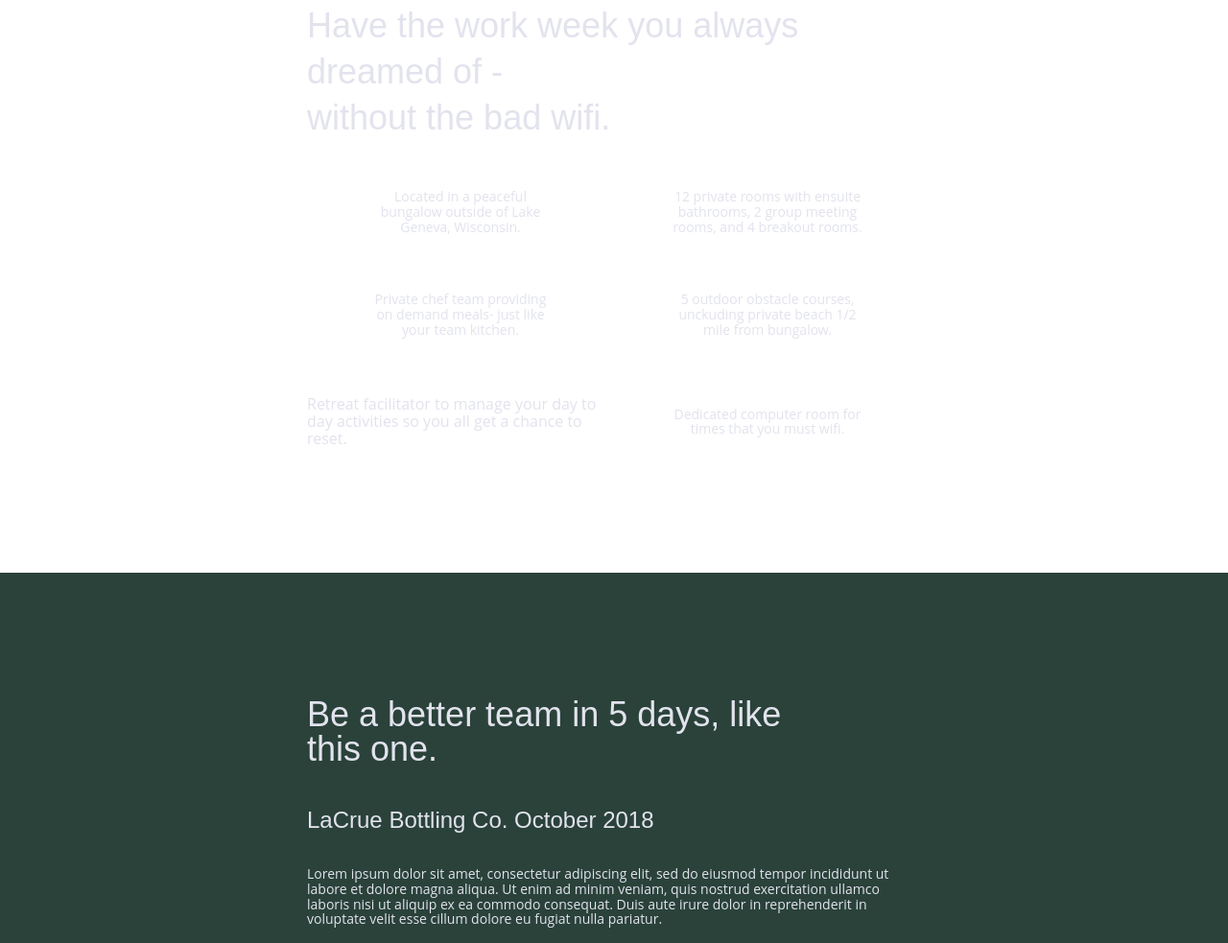
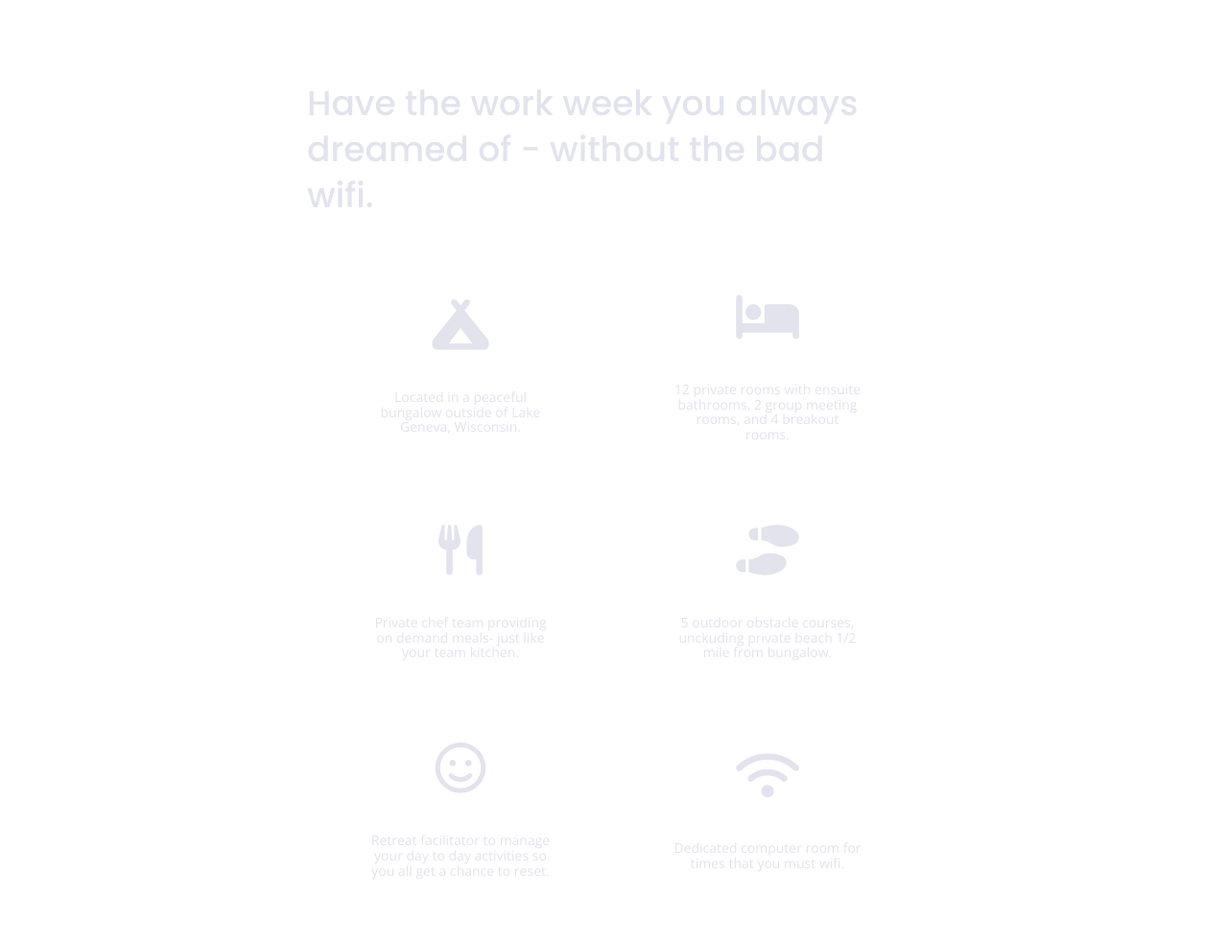
Before and after one commit to Kelsea-B/unplugged-retreat, a website built with Parcel: page index.html in a window 1280 px wide. Shown: the part 1059-2042 px from the top of the page at 96% size. Built offline with nearby package versions, Linux system fonts and the light colour scheme; files whose address does not match are found by name.

Commit message:
added icons

```diff
--- a/css/main.css
+++ b/css/main.css
@@ -297,6 +297,9 @@ input[type=button] {
 /* Features */
 
 .features {
+  background: url('../img/unplugged-retreat-features.jpg');
+  background-size: cover;
+  background-position: center;
   display: flex;
   justify-content: center;
   flex-flow: row wrap;
@@ -311,17 +314,27 @@ input[type=button] {
   margin: 30px 0;
 }
 
-.features p {
-  margin: 0;
-  text-align: center;
-}
-
 .features .features-items {
   display: flex;
   justify-content: center;
   align-items: center;
-  flex-flow: wrap;
+  flex-flow: row wrap;
 }
+
+.features i {
+  font-size: 3.75em;
+  margin-bottom: 15px;
+}
+
+.features p {
+  text-align: center;
+  margin: 0;
+}
+
+.fontawesome-icon {
+  align-items: center;
+}
+
 
 /* Reviews */
 
--- a/index.html
+++ b/index.html
@@ -16,18 +16,31 @@
   <link rel="apple-touch-icon" href="icon.png">
   <!-- Place favicon.ico in the root directory -->
 
+
+
   <link rel="stylesheet" href="css/normalize.css">
   <link rel="stylesheet" href="css/main.css">
 
   <meta name="theme-color" content="#fafafa">
+
+<!-- Google Fonts -->
+<link href="https://fonts.googleapis.com/css?family=Open+Sans:400,700|Poppins:500,700" rel="stylesheet">
+
+<!--
+FontAwesome CDN Version 5.5-->
+<script src="https://kit.fontawesome.com/ed5329d234.js" crossorigin="anonymous"></script>
+
 </head>
 
 <body>
 
   <header>
     <div class="content-wrapper">
-      <a href="">
-        <img src="" alt="unplugged logo"></a>
+      <figure>
+        <a href="#">
+          <img src="img/unpluggedlogo.png" alt="unplugged logo">
+        </a>
+      </figure>
         <div class="header-divider"></div>
         <nav>
             <ul>
@@ -45,7 +58,6 @@
   <section class="hero-area">
     <div class="content-wrapper">
       <h1>Retreat from the desk, return refreshed.</h1>
-      <a href="img/jake-melara-30679-unsplash.png"><img src="img/jake-melara-30679-unsplash.png" alt="hero image"></a>
     </div>
   </section>
 
@@ -67,30 +79,38 @@
 
     <section class="features">
       <div class="content-wrapper">
-        <h2> Have the work week you always dreamed of - <br>
-        without the bad wifi.</h2>
+        <h2> Have the work week you always dreamed of -
+        without the bad <br> wifi.</h2>
         <div class="features-items">
          <article>
-          <p class="fontawesome-icon"></p>
-          <p class="features-item-description"> Located in a peaceful bungalow outside of Lake Geneva, Wisconsin. </p>
+          <p class="fontawesome-icon">
+            <i class="fas fa-campground fa-stack"></i>
+          </p>
+          <p class="features-item-description">Located in a peaceful bungalow outside of Lake Geneva, Wisconsin.</p>
          </article>
          <article>
-          <p class="fontawesome-icon"></p>
+          <p class="fontawesome-icon">
+           <i class="fas fa-bed fa-stack"></i></p>
           <p class="features-item-description"> 12 private rooms with ensuite bathrooms, 2 group meeting rooms, and 4 breakout rooms. </p>
          </article>
          <article>
-          <p class="fontawesome-icon"></p>
+          <p class="fontawesome-icon">
+           <i class="fas fa-utensils fa-stack"></i></p>
           <p class="features-item-description">Private chef team providing on demand meals- just like your team kitchen.</p>
          </article>
          <article>
-          <p class="fontawesome-icon"></p>
+          <p class="fontawesome-icon">
+          <i class="fas fa-shoe-prints fa-stack"></i></p>
           <p class="features-item-description">5 outdoor obstacle courses, unckuding private beach 1/2 mile from bungalow.</p>
          </article>
          <article>
-          <p class="fontawesome-icon"></p>Retreat facilitator to manage your day to day activities so you all get a chance to reset. </p>
+          <p class="fontawesome-icon">
+           <i class="far fa-smile fa-stack"></i></p>
+          <p class="features-item-description">Retreat facilitator to manage your day to day activities so you all get a chance to reset. </p>
          </article>
          <article>
-          <p class="fontawesome-icon"></p>
+          <p class="fontawesome-icon">
+           <i class="fas fa-wifi fa-stack"></i></p>
           <p class="features-item-description"> Dedicated computer room for times that you must wifi. </p>
          </article>
         </div>
@@ -103,7 +123,9 @@
         <artice>
           <div>
            <h3>LaCrue Bottling Co. October 2018</h3>
-           <img src="">
+            <figure>
+              <img src="img/unplugged-retreat-lacrue.jpg">
+            </figure>
            <p class="reviews">Lorem ipsum dolor sit amet, consectetur adipiscing elit, sed do eiusmod tempor incididunt ut labore et dolore magna aliqua. Ut enim ad minim veniam, quis nostrud exercitation ullamco laboris nisi ut aliquip ex ea commodo consequat. Duis aute irure dolor in reprehenderit in voluptate velit esse cillum dolore eu fugiat nulla pariatur. </p>
          </div>
        </article>
```
